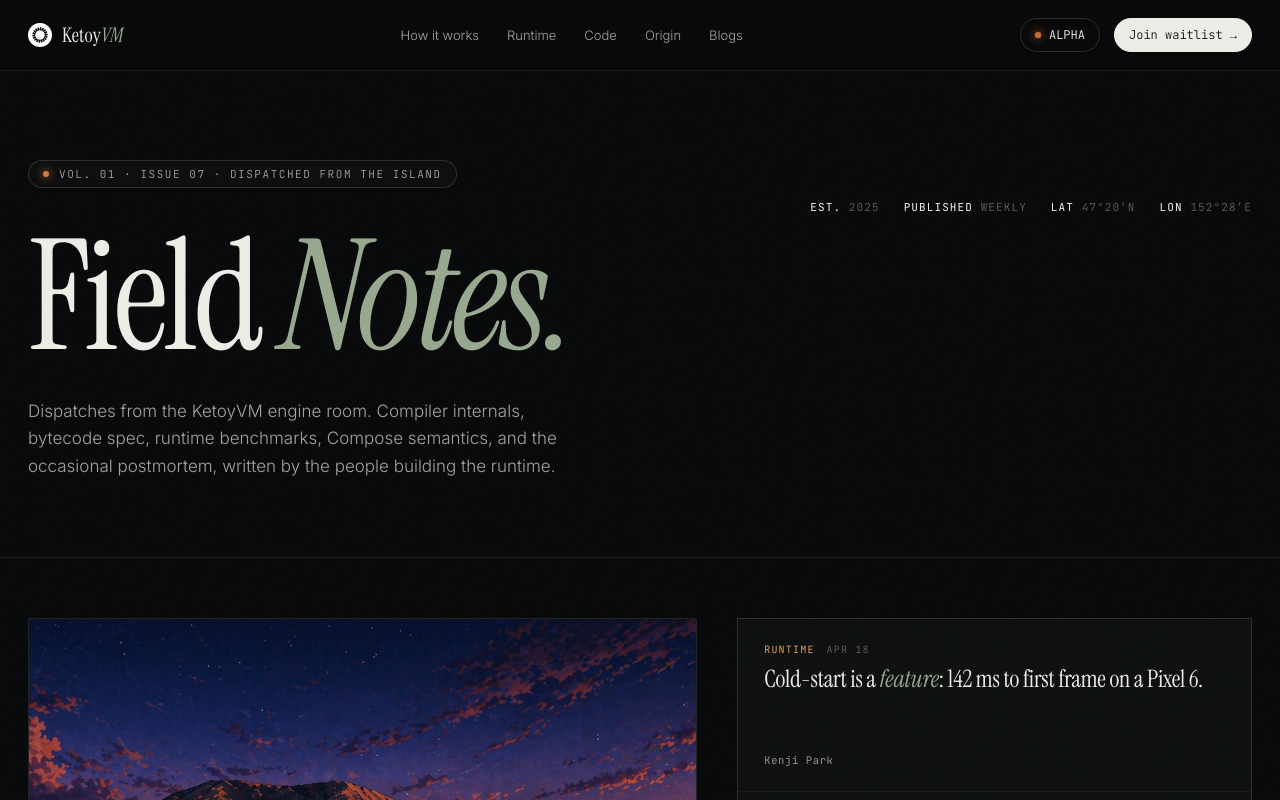
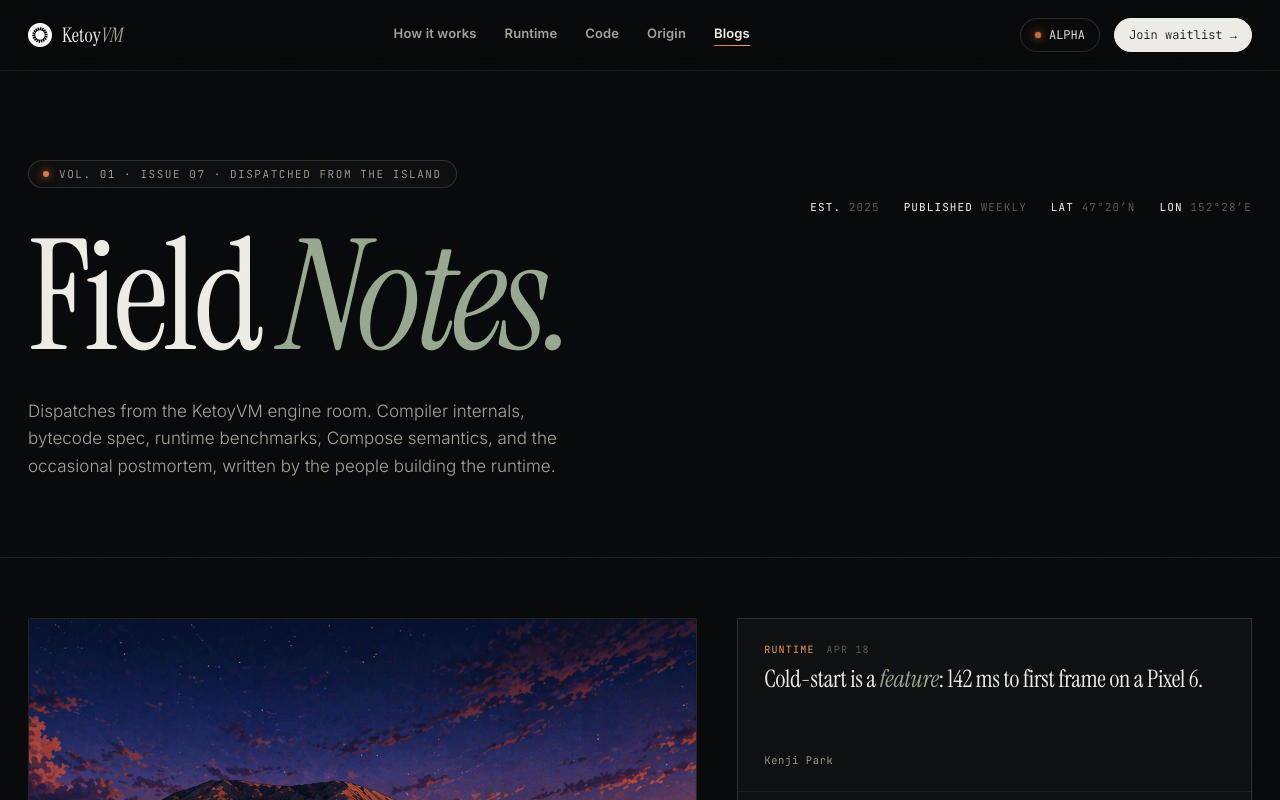
Before and after one commit to adityashinde5033/vm, a Next.js app: page /blogs in a window 1280 px wide. Shown: the top 800 px of the page. Built offline with nearby package versions, Linux system fonts and the light colour scheme.

Commit message:
vercel analytics added

```diff
--- a/package.json
+++ b/package.json
@@ -10,6 +10,7 @@
     "typecheck": "tsc --noEmit"
   },
   "dependencies": {
+    "@vercel/analytics": "^2.0.1",
     "next": "15.5.15",
     "react": "19.0.0",
     "react-dom": "19.0.0"
--- a/src/app/globals.css
+++ b/src/app/globals.css
@@ -87,9 +87,36 @@ a { color: inherit; text-decoration: none; }
 .brand img { width: 24px; height: 24px; filter: invert(1); }
 .brand .name { font-family: var(--serif); font-size: 20px; letter-spacing: 0.01em; }
 .brand .name em { font-style: italic; color: var(--moss-2); }
-.nav-links { display: flex; gap: 28px; font-size: 13px; color: var(--ink-dim); }
-.nav-links a:hover,
+.nav-links {
+  display: flex;
+  gap: 28px;
+  font-size: 13px;
+  font-weight: 600;
+  letter-spacing: 0.01em;
+  color: var(--ink-dim);
+}
+.nav-links a {
+  position: relative;
+  padding-bottom: 4px;
+  transition: color 0.2s;
+}
+.nav-links a::after {
+  content: '';
+  position: absolute;
+  bottom: -1px;
+  left: 0;
+  width: 100%;
+  height: 1.5px;
+  background: linear-gradient(90deg, var(--ember), var(--ember-2));
+  border-radius: 1px;
+  transform: scaleX(0);
+  transform-origin: left center;
+  transition: transform 0.28s cubic-bezier(0.4, 0, 0.2, 1);
+}
+.nav-links a:hover { color: var(--ink); }
+.nav-links a:hover::after { transform: scaleX(0.6); }
 .nav-links a.active { color: var(--ink); }
+.nav-links a.active::after { transform: scaleX(1); }
 .nav-cta { display: flex; align-items: center; gap: 14px; }
 
 .pill {
--- a/src/app/layout.tsx
+++ b/src/app/layout.tsx
@@ -1,4 +1,5 @@
 import type { Metadata, Viewport } from 'next';
+import { Analytics } from '@vercel/analytics/next';
 import './globals.css';
 
 export const metadata: Metadata = {
@@ -134,7 +135,10 @@ export default function RootLayout({ children }: { children: React.ReactNode })
           dangerouslySetInnerHTML={{ __html: JSON.stringify(siteJsonLd) }}
         />
       </head>
-      <body>{children}</body>
+      <body>
+        {children}
+        <Analytics />
+      </body>
     </html>
   );
 }
--- a/src/components/Nav.tsx
+++ b/src/components/Nav.tsx
@@ -1,21 +1,60 @@
+'use client';
+import { useState, useEffect } from 'react';
 import Link from 'next/link';
+import { usePathname } from 'next/navigation';
+
+const SECTIONS = ['how', 'features', 'code', 'origin'] as const;
 
 export default function Nav() {
+  const pathname = usePathname();
+  const isBlogs = pathname.startsWith('/blogs');
+  const [activeSection, setActiveSection] = useState('');
+
+  useEffect(() => {
+    if (isBlogs) { setActiveSection(''); return; }
+
+    const ratios: Record<string, number> = {};
+
+    function pick() {
+      let best = '';
+      let top = 0;
+      for (const [id, r] of Object.entries(ratios)) {
+        if (r > top) { top = r; best = id; }
+      }
+      setActiveSection(best);
+    }
+
+    const observers = SECTIONS.flatMap(id => {
+      const el = document.getElementById(id);
+      if (!el) return [];
+      const obs = new IntersectionObserver(
+        ([e]) => { ratios[id] = e.intersectionRatio; pick(); },
+        { threshold: [0, 0.25, 0.5, 0.75, 1] },
+      );
+      obs.observe(el);
+      return [obs];
+    });
+
+    return () => observers.forEach(o => o.disconnect());
+  }, [isBlogs]);
+
+  function cls(section: string) {
+    return !isBlogs && activeSection === section ? 'active' : '';
+  }
+
   return (
     <nav className="nav">
       <Link href="/" className="brand">
         <img src="/assets/ketoy_logo.png" alt="Ketoy" />
-        <div className="name">
-          Ketoy<em>VM</em>
-        </div>
+        <div className="name">Ketoy<em>VM</em></div>
       </Link>
 
       <div className="nav-links">
-        <a href="/#how">How it works</a>
-        <a href="/#features">Runtime</a>
-        <a href="/#code">Code</a>
-        <a href="/#origin">Origin</a>
-        <Link href="/blogs">Blogs</Link>
+        <a href="/#how"      className={cls('how')}>How it works</a>
+        <a href="/#features" className={cls('features')}>Runtime</a>
+        <a href="/#code"     className={cls('code')}>Code</a>
+        <a href="/#origin"   className={cls('origin')}>Origin</a>
+        <Link href="/blogs"  className={isBlogs ? 'active' : ''}>Blogs</Link>
       </div>
 
       <div className="nav-cta">
```
Also changed, not shown: 1 other file (tests, documents, lock files or other folders).
